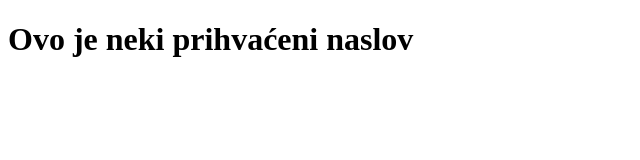
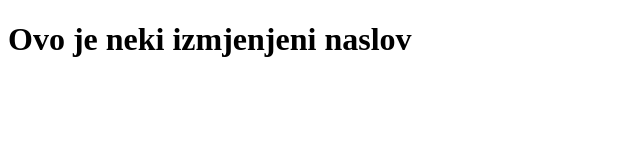
Before and after one commit to Luxus4ever/vjezba1, a plain HTML site: page index.html in a window 1280 px wide. Shown: the whole page, without its empty margins (0-640 px from the left). Drawn offline with Linux system fonts and the light colour scheme.

Commit message:
Još jedna izmjena

```diff
--- a/index.html
+++ b/index.html
@@ -4,5 +4,5 @@
 </head>
 
 <body>
-	<h1>Ovo je neki prihvaćeni naslov</h1>
+	<h1>Ovo je neki izmjenjeni naslov</h1>
 </body>
```
